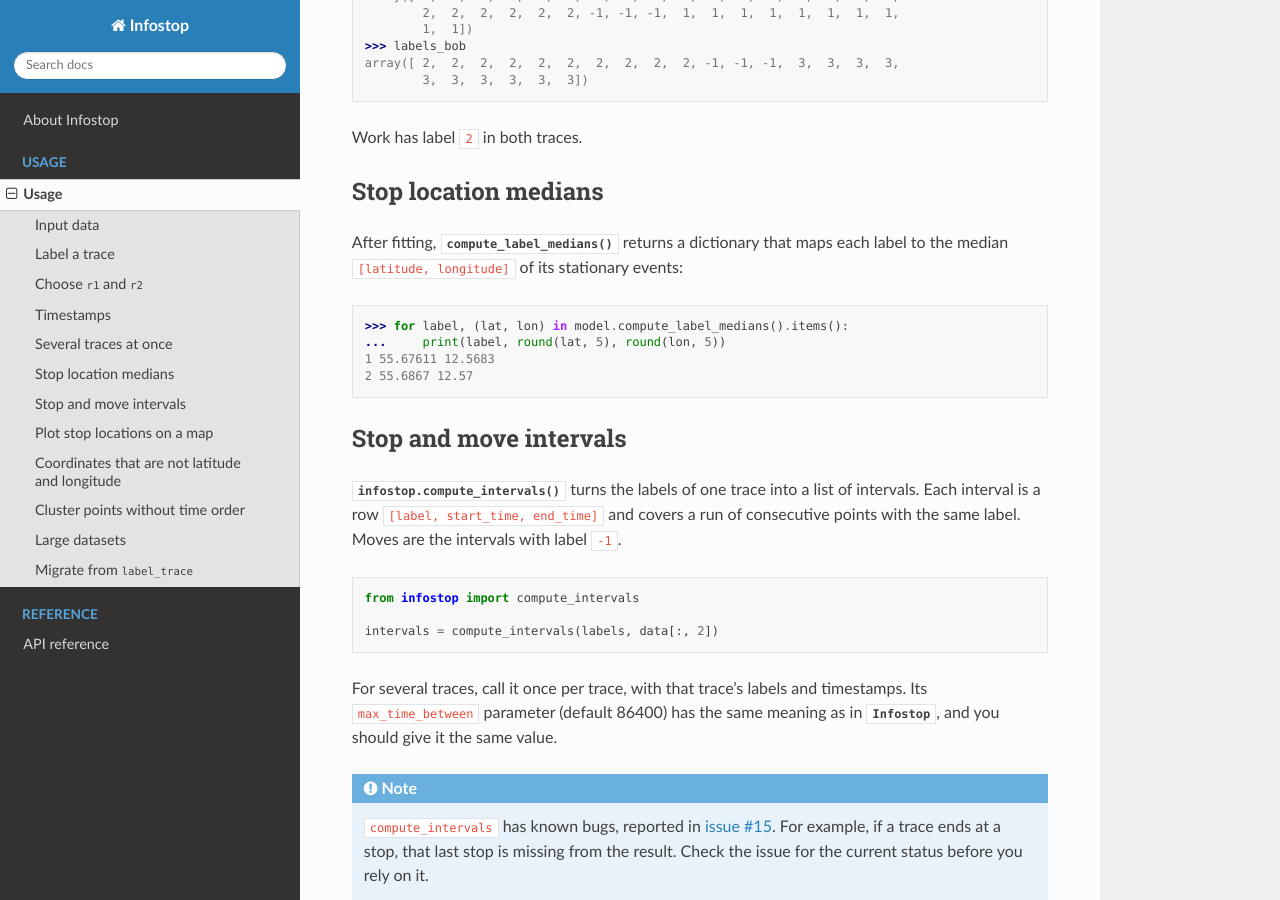
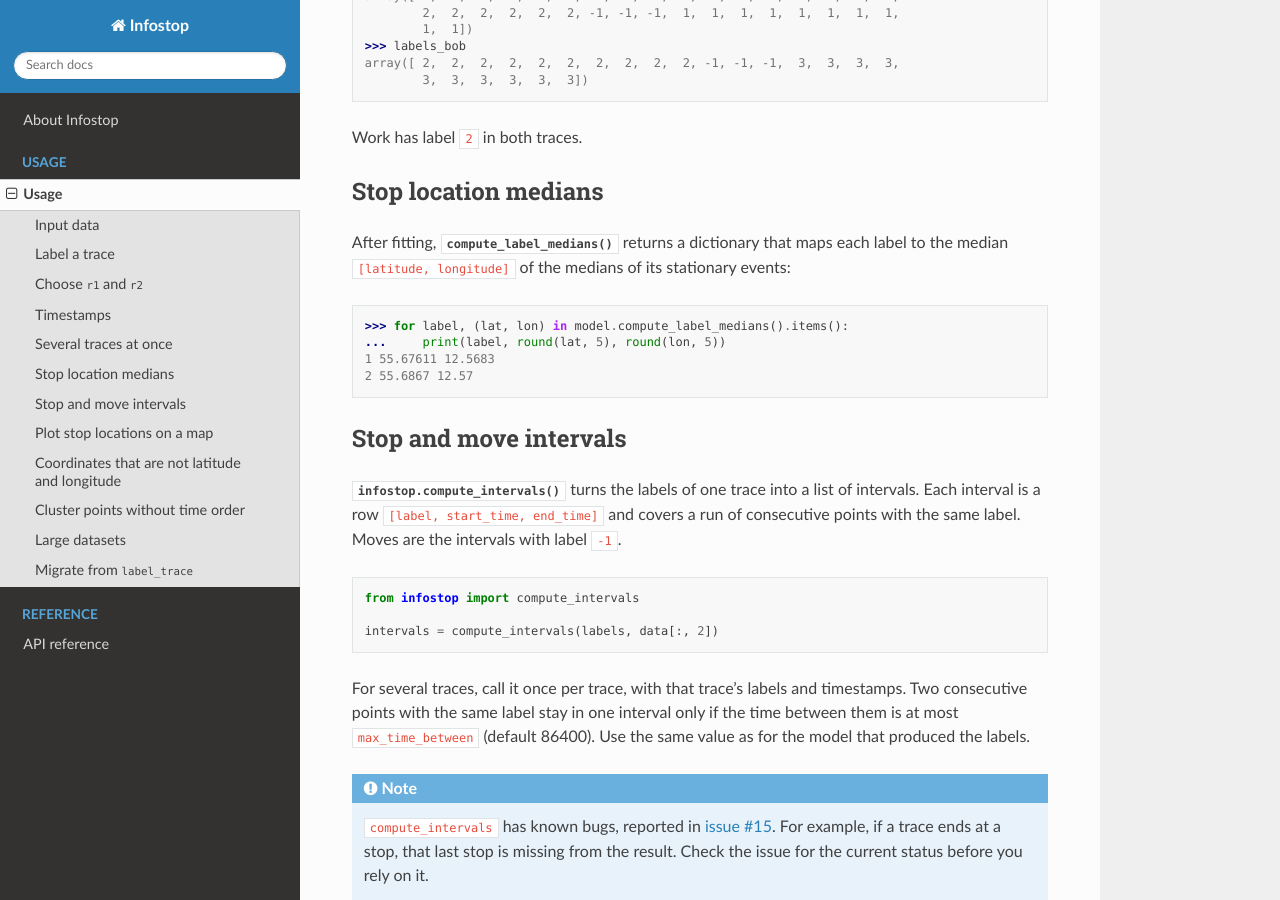
Before and after one commit to ulfaslak/infostop, a Sphinx documentation site: the page built from docs/usage/usage.rst, in a window 1280 px wide and 900 px high, scrolled down 3389 px. Built offline with Sphinx 7.4.7 and the Read the Docs theme 3.1.0, drawn with Linux system fonts in a browser that asks for light colours.

Commit message:
Describe the compute_intervals gap rule precisely
Co-Authored-By: Claude Opus 5.5 <noreply@anthropic.com>

```diff
--- a/docs/usage/usage.rst
+++ b/docs/usage/usage.rst
@@ -175,7 +175,7 @@ Stop location medians
 
 After fitting, :meth:`~infostop.Infostop.compute_label_medians` returns a
 dictionary that maps each label to the median ``[latitude, longitude]`` of
-its stationary events:
+the medians of its stationary events:
 
 .. code-block:: pycon
 
@@ -199,9 +199,9 @@ intervals with label ``-1``.
    intervals = compute_intervals(labels, data[:, 2])
 
 For several traces, call it once per trace, with that trace's labels and
-timestamps. Its ``max_time_between`` parameter (default 86400) has the same
-meaning as in :class:`~infostop.Infostop`, and you should give it the same
-value.
+timestamps. Two consecutive points with the same label stay in one interval
+only if the time between them is at most ``max_time_between`` (default
+86400). Use the same value as for the model that produced the labels.
 
 .. note::
 
```
